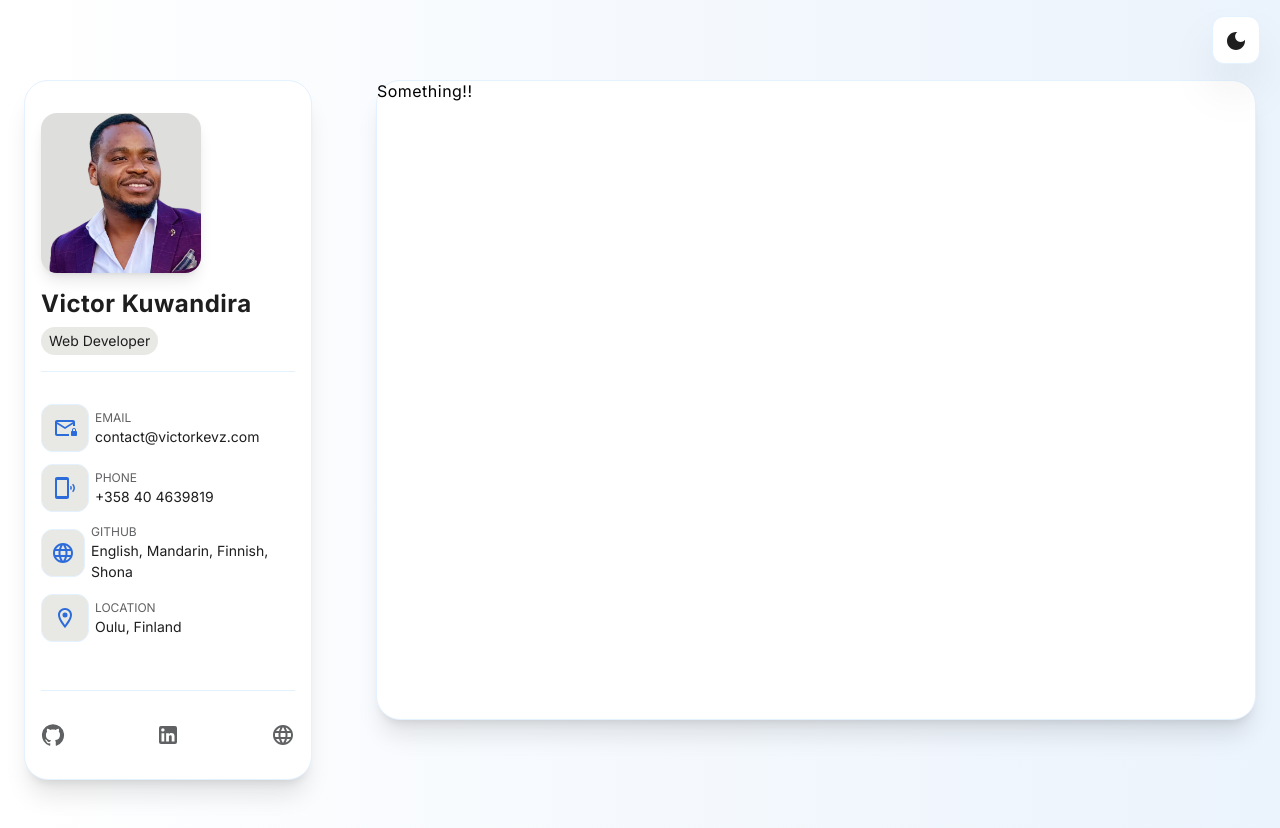
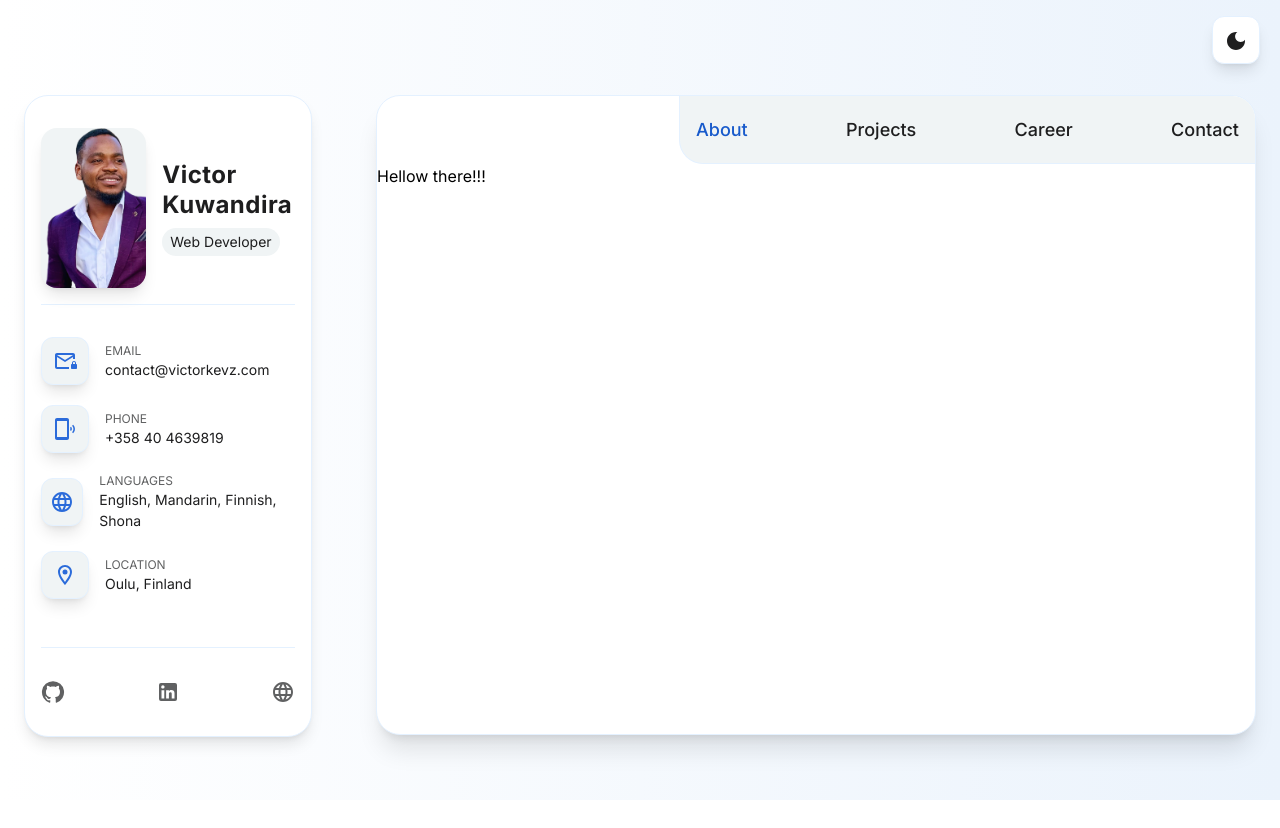
Before and after one commit to VictorKevz/portfolio, a React (Vite) app: page / in a window 1280 px wide. After the commit the page ends 800 px from the top, so only its background shows below. Built offline with nearby package versions, Linux system fonts and the light colour scheme.

Commit message:
Implement NavTabs

```diff
--- a/src/App.tsx
+++ b/src/App.tsx
@@ -1,5 +1,6 @@
 import "./App.css";
 import { ContentContainer } from "./components/content/ContentContainer";
+import { NavTabs } from "./components/NavTabs";
 import Profile from "./components/Profile";
 import ThemeButton from "./components/ThemeButton";
 import { ThemeProvider } from "./context/ThemeContext";
@@ -11,11 +12,13 @@ function App() {
         className="w-full min-h-screen bg-cover bg-no-repeat flex flex-col items-center justify-center gap-4 relative"
         style={{ background: "var(--gradient)" }}
       >
-        <div className="w-full flex flex-col items-center lg:flex-row lg:items-start justify-center gap-16 px-6 mt-24 lg:mt-20 pb-12">
+        <div className="w-full flex flex-col items-center lg:flex-row lg:items-start justify-center gap-16 px-6 mt-24 pb-32 lg:mt-20 lg:pb-12">
           <Profile />
           <ContentContainer />
         </div>
-
+        <nav className="lg:hidden fixed bottom-0 w-full backdrop-blur-sm bg-transparent min-h-18 flex items-center px-4 border-t border-[var(--border)] rounded-t-3xl">
+          <NavTabs />
+        </nav>
         <ThemeButton />
       </main>
     </ThemeProvider>
--- /dev/null
+++ b/src/components/NavTabs.tsx
@@ -0,0 +1,33 @@
+import { useState } from "react";
+
+export const NavTabs = () => {
+  const [activeTab, setActiveTab] = useState<string>("about");
+  return (
+    <ul className="w-full flex items-center gap-3 justify-between">
+      {navTabsData.map((tab) => {
+        const isActive = activeTab === tab.id;
+        return (
+          <li
+            key={tab.id}
+            className={`font-medium text-xs sm:text-lg ${
+              isActive
+                ? "text-[var(--secondary-color)]"
+                : "text-[var(--neutral-900)]"
+            }`}
+          >
+            <button type="button" onClick={() => setActiveTab(tab.id)}>
+              {tab.text}
+            </button>
+          </li>
+        );
+      })}
+    </ul>
+  );
+};
+
+const navTabsData = [
+  { id: "about", text: "About" },
+  { id: "projects", text: "Projects" },
+  { id: "career", text: "Career" },
+  { id: "contact", text: "Contact" },
+];
--- a/src/components/Profile.tsx
+++ b/src/components/Profile.tsx
@@ -10,10 +10,10 @@ import profilePic from "../assets/images/profile.png";
 
 const Profile = () => {
   return (
-    <aside className="lg:max-w-72 w-full lg:min-h-[40rem] bg-[var(--neutral-0)] flex flex-col items-start gap-4 px-4 pt-8 border border-[var(--border)] rounded-3xl shadow-xl">
-      <header className="w-full flex sm:flex-col items-start gap-4">
+    <aside className="lg:max-w-72 w-full lg:min-h-[40rem] bg-[var(--neutral-0)] flex flex-col items-start gap-4 px-4 pt-8 border border-[var(--border)] rounded-3xl shadow-lg">
+      <header className="w-full flex items-center gap-4">
         <div
-          className="min-h-20 w-20 sm:w-40 z-1 sm:min-h-40 bg-cover px-1.5 rounded-2xl bg-[var(--neutral-200)] flex items-center justify-center shadow-lg"
+          className="min-h-20 w-20 sm:w-40 z-1 sm:min-h-40 bg-cover px-1.5 rounded-2xl bg-[var(--neutral-300)] flex items-center justify-center shadow-lg"
           style={{ backgroundImage: `url(${profilePic})` }}
         ></div>
         <div className="flex flex-col items-start gap-2">
@@ -25,10 +25,10 @@ const Profile = () => {
           </span>
         </div>
       </header>
-      <ul className="w-full grid grid-cols-1 sm:grid-cols-2 lg:grid-cols-1 gap-3 py-8 border-t border-[var(--border)]">
+      <ul className="w-full grid grid-cols-1 sm:grid-cols-2 lg:grid-cols-1 gap-5 py-8 border-t border-[var(--border)]">
         {contactData.map((item) => (
-          <li key={item.id} className="flex items-center gap-1.5 w-full">
-            <span className="flex items-center justify-center h-12 w-12 bg-[var(--neutral-300)] border border-[var(--border)] rounded-xl text-[var(--primary-color)]">
+          <li key={item.id} className="flex items-center gap-4 w-full">
+            <span className="flex items-center justify-center h-12 w-12 bg-[var(--neutral-300)] border border-[var(--border)] rounded-xl text-[var(--primary-color)] shadow-lg">
               <item.icon />
             </span>
             <p className="flex flex-col text-[var(--neutral-900)] font-normal text-sm">
@@ -76,7 +76,7 @@ const contactData = [
   },
   {
     id: 3,
-    label: "Github",
+    label: "Languages",
     value: "English, Mandarin, Finnish, Shona",
     icon: Language,
   },
--- a/src/components/ThemeButton.tsx
+++ b/src/components/ThemeButton.tsx
@@ -6,7 +6,7 @@ const ThemeButton = () => {
   return (
     <button
       type="button"
-      className="bg-[var(--neutral-0)] h-12 w-12 rounded-xl group text-[var(--neutral-900)] border border-[var(--border)] absolute top-4 right-5 shadow-2xl hover:shadow-blue-400 hover:border-[var(--primary-color)] hover:text-[var(--primary-color)]"
+      className="bg-[var(--neutral-0)] h-12 w-12 rounded-xl group text-[var(--neutral-900)] border border-[var(--border)] absolute top-4 right-5 shadow-lg hover:shadow-blue-400 hover:border-[var(--primary-color)] hover:text-[var(--primary-color)]"
       onClick={toggleTheme}
     >
       <span className="group-hover:rotate-360 transition-all duration-300 ease-in-out">
--- a/src/components/content/ContentContainer.tsx
+++ b/src/components/content/ContentContainer.tsx
@@ -1,7 +1,14 @@
+import { NavTabs } from "../NavTabs";
+
 export const ContentContainer = () => {
   return (
-    <section className="lg:max-w-4xl w-full bg-[var(--neutral-0)] border border-[var(--border)] rounded-3xl shadow-xl lg:min-h-[40rem]">
-      <h2>Something!!</h2>
+    <section className="lg:max-w-4xl w-full bg-[var(--neutral-0)] border border-[var(--border)] rounded-3xl shadow-xl min-h-30 lg:min-h-[40rem]">
+      <header className="hidden lg:flex w-full justify-end">
+        <nav className="max-w-xl w-full min-h-17 flex items-center bg-[var(--neutral-300)] rounded-bl-3xl rounded-tr-[1.43rem] px-4 border-b border-l border-[var(--border)]">
+          <NavTabs />
+        </nav>
+      </header>
+      <p>Hellow there!!!</p>
     </section>
   );
 };
--- /dev/null
+++ b/src/components/content/tabs/About.tsx
@@ -0,0 +1,5 @@
+import React from "react";
+
+export const About = () => {
+  return <div>About</div>;
+};
--- /dev/null
+++ b/src/components/content/tabs/Career.tsx
@@ -0,0 +1,5 @@
+import React from "react";
+
+export const Career = () => {
+  return <div>Career</div>;
+};
--- /dev/null
+++ b/src/components/content/tabs/Contact.tsx
@@ -0,0 +1,5 @@
+import React from "react";
+
+export const Contact = () => {
+  return <div>Contact</div>;
+};
--- /dev/null
+++ b/src/components/content/tabs/Projects.tsx
@@ -0,0 +1,5 @@
+import React from "react";
+
+export const Projects = () => {
+  return <div>Projects</div>;
+};
--- a/src/index.css
+++ b/src/index.css
@@ -3,8 +3,8 @@
 :root {
   --neutral-0: #fff;
   --neutral-200: #dededc;
-  --neutral-300: #e8e8e4;
-  --neutral-400: #606162;
+  --neutral-300: #f0f4f5;
+  --neutral-400: #606162; /* for small text */
   --neutral-800: #333334;
 
   --neutral-900: #1e1e1f;
@@ -15,6 +15,7 @@
   /* --primary-color: #f7b82f; */
   --primary-color: #2b6bda;
   /*  --primary-color: #940ae9; */
+  --secondary-color: #185acb;
 
   --gradient: linear-gradient(to right, #fff, #ebf3fc);
 }
```
